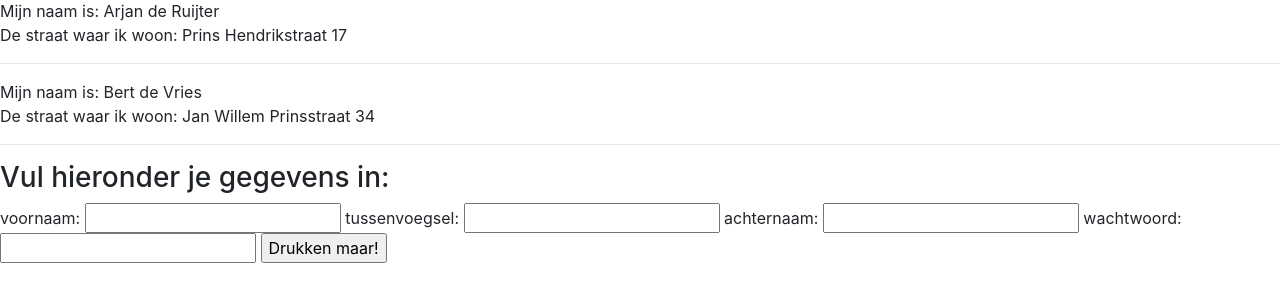
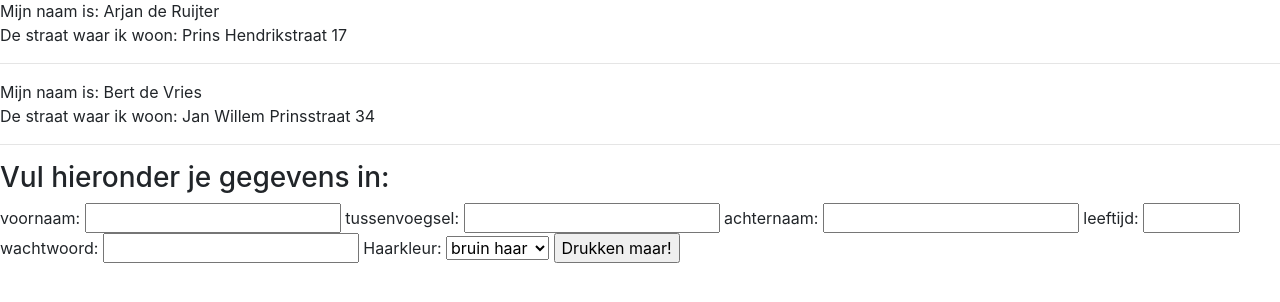
Before and after one commit to rra-am1b-2017/CRUD, a PHP site: page / in a window 1280 px wide. Shown: the part 274-576 px from the top of the page. Run offline with PHP 8.4, Linux system fonts and the light colour scheme; some libraries are stand-ins or nearby versions.

Commit message:
select tag

```diff
--- a/data.php
+++ b/data.php
@@ -3,6 +3,8 @@
   echo "Mijn voornaam is: " . $_POST["voornaam"]. " " .
   $_POST["tussenvoegsel"] . " " .
   $_POST["achternaam"] . "<br>";
+  echo "Mijn leeftijd is: " . $_POST["leeftijd"] . "<br>";
+  echo "Mijn haarkleur is: " . $_POST["haarkleur"] . "<br>";
   echo "Mijn wachtwoord is: ". $_POST["wachtwoord"];
 
 
--- a/index.php
+++ b/index.php
@@ -82,7 +82,12 @@
       voornaam: <input type="text" name="voornaam">
       tussenvoegsel: <input type="text" name="tussenvoegsel">
       achternaam: <input type="text" name="achternaam">
+      leeftijd: <input type="number" name="leeftijd" min="18" max="123">
       wachtwoord: <input type="password" name="wachtwoord">
+      Haarkleur: <select name="haarkleur">
+                    <option value="bruin">bruin haar</option>
+                    <option value="blond">blond haar</option>
+                 </select>
       <input type="submit" value="Drukken maar!">
     </form>
 
```
